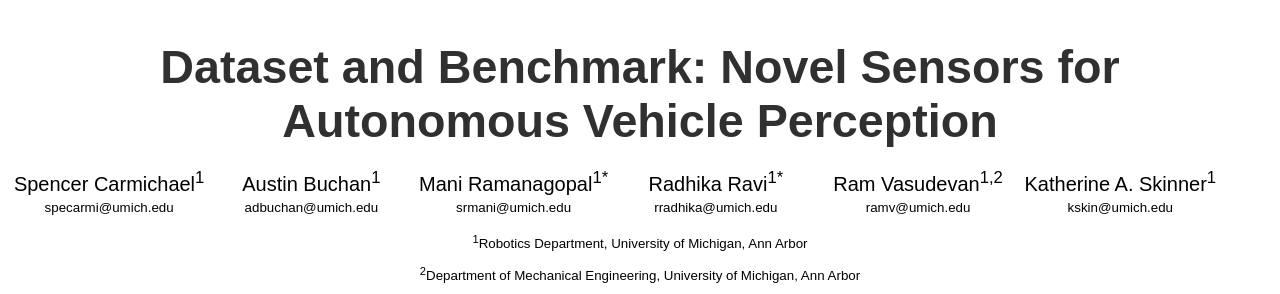
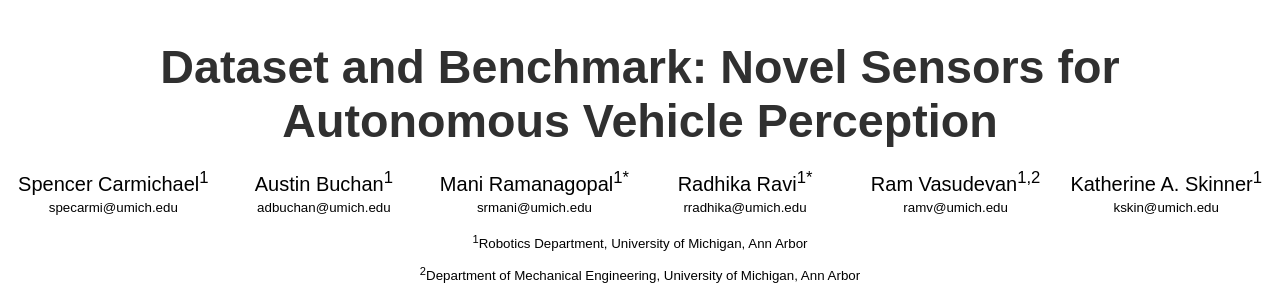
Before and after one commit to umautobots/umautobots.github.io, a plain HTML site: page nsavp.html in a window 1280 px wide. Shown: the top 294 px of the page. Drawn offline with Linux system fonts and the light colour scheme.

Commit message:
Centering author names on NSAVP website.

```diff
--- a/nsavp.html
+++ b/nsavp.html
@@ -123,43 +123,43 @@
         <h1 class="title">Dataset and Benchmark: Novel Sensors for Autonomous Vehicle Perception</h1>
         <!-- Author name-->
         <div class="row">
-            <div class="col" style="font-weight: 200; height: auto; margin-bottom: -22pt;">
+            <div class="col" style="font-weight: 200; height: auto; margin-bottom: -22pt; width: 16.66%;">
                 <p>Spencer Carmichael<sup>1</sup></p>
             </div>
-            <div class="col" style="font-weight: 200; height: auto; margin-bottom: -22pt;">
+            <div class="col" style="font-weight: 200; height: auto; margin-bottom: -22pt; width: 16.66%;">
                 <p>Austin Buchan<sup>1</sup></p>
             </div>
-            <div class="col" style="font-weight: 200; height: auto; margin-bottom: -22pt;">
+            <div class="col" style="font-weight: 200; height: auto; margin-bottom: -22pt; width: 16.66%;">
                 <p>Mani Ramanagopal<sup>1*</sup></p>
             </div>
-            <div class="col" style="font-weight: 200; height: auto; margin-bottom: -22pt;">
+            <div class="col" style="font-weight: 200; height: auto; margin-bottom: -22pt; width: 16.66%;">
                 <p>Radhika Ravi<sup>1*</sup></p>
             </div>
-            <div class="col" style="font-weight: 200; height: auto; margin-bottom: -22pt;">
+            <div class="col" style="font-weight: 200; height: auto; margin-bottom: -22pt; width: 16.66%;">
                 <p>Ram Vasudevan<sup>1,2</sup></p>
             </div>
-            <div class="col" style="font-weight: 200; height: auto; margin-bottom: -22pt;">
+            <div class="col" style="font-weight: 200; height: auto; margin-bottom: -22pt; width: 16.66%;">
                 <p>Katherine A. Skinner<sup>1</sup></p>
             </div>
         </div>
         <!-- Mailbox -->
         <div class="row">
-            <div class="col", style="font-size:10pt;">
+            <div class="col", style="font-size:10pt; width: 16.66%;">
                 <p>specarmi@umich.edu</p>
             </div>
-            <div class="col", style="font-size:10pt;">
+            <div class="col", style="font-size:10pt; width: 16.66%;">
                 <p>adbuchan@umich.edu</p>
             </div>
-            <div class="col", style="font-size:10pt;">
+            <div class="col", style="font-size:10pt; width: 16.66%;">
                 <p>srmani@umich.edu</p>
             </div>
-            <div class="col", style="font-size:10pt;">
+            <div class="col", style="font-size:10pt; width: 16.66%;">
                 <p>rradhika@umich.edu</p>
             </div>
-            <div class="col", style="font-size:10pt;">
+            <div class="col", style="font-size:10pt; width: 16.66%;">
                 <p>ramv@umich.edu</p>
             </div>
-            <div class="col", style="font-size:10pt;">
+            <div class="col", style="font-size:10pt; width: 16.66%;">
                 <p>kskin@umich.edu</p>
             </div>
         </div>
```
